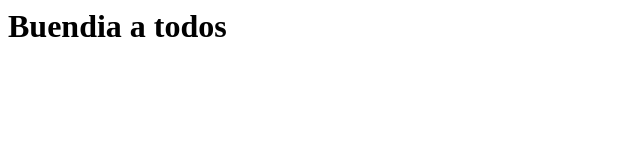
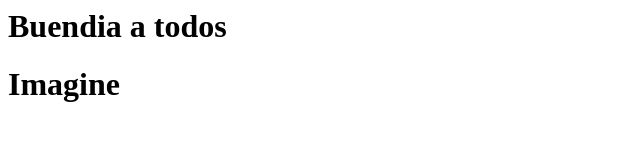
Before and after one commit to morita38590/trabajofi, a plain HTML site: page index.html in a window 1280 px wide. Shown: the whole page, without its empty margins (0-640 px from the left). Drawn offline with Linux system fonts and the light colour scheme.

Commit message:
buendia 1

```diff
--- a/index.html
+++ b/index.html
@@ -8,5 +8,6 @@
    </head>
    <body>
        <h1>Buendia a todos</h1>
+	    <h1>Imagine</h1>
    </body>
    </html>
```
